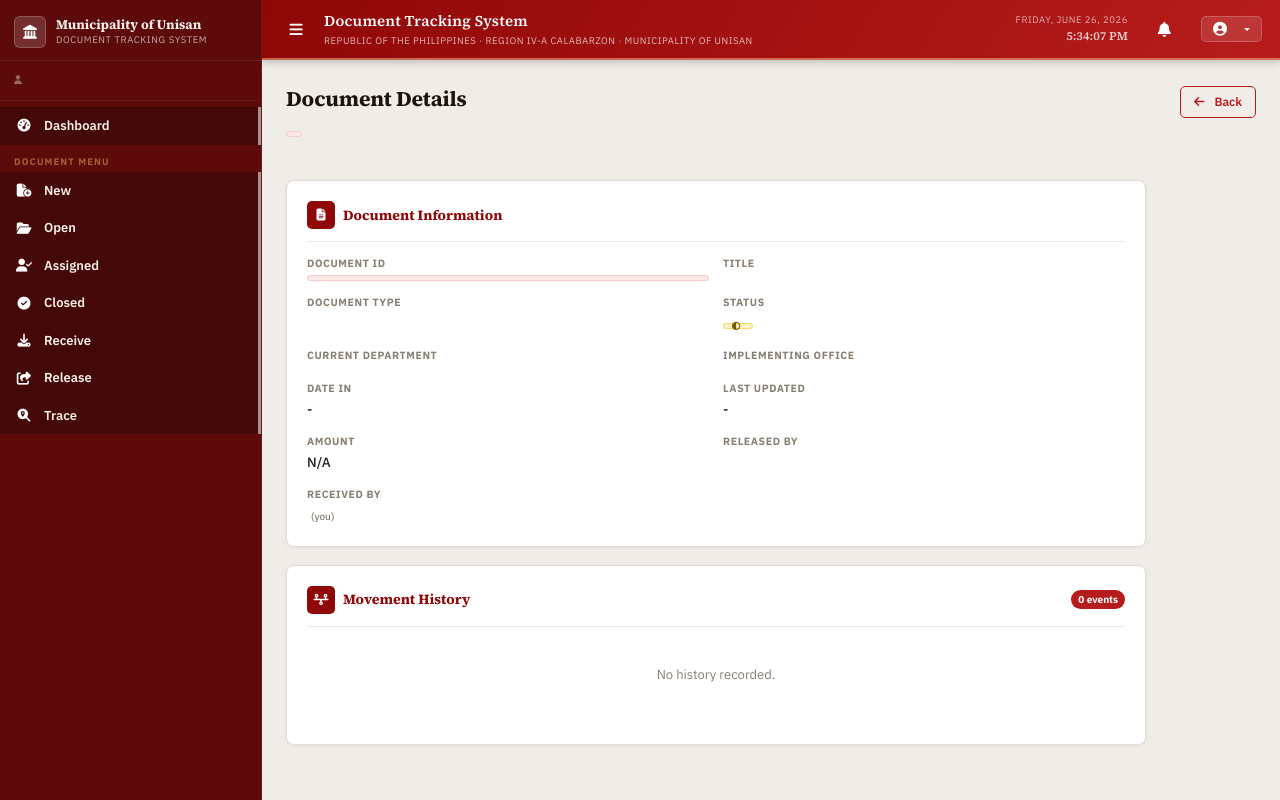
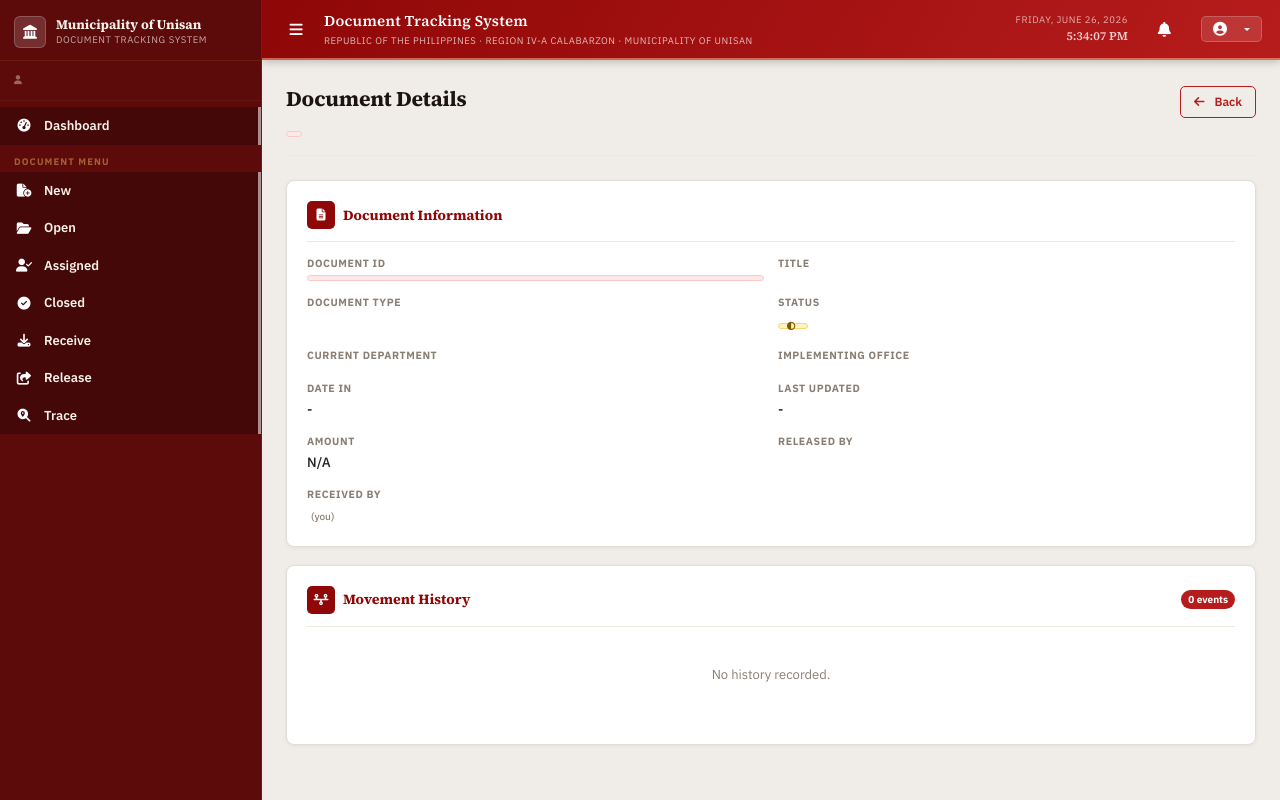
Before and after one commit to lliaaaa/DOCTRACK-RENDER, a Python web app: template app/templates/document_detail.html in a window 1280 px wide. Run offline with Jinja, Linux system fonts and the light colour scheme; the template is opened without the code that fills it, so the values that code supplies are empty.

Commit message:
Update document_detail.html

```diff
--- a/app/templates/document_detail.html
+++ b/app/templates/document_detail.html
@@ -28,7 +28,7 @@
     <a href="{{ url_for('main.documents') }}" class="btn-gov-outline"><i class="fa fa-arrow-left me-1"></i>Back</a>
   </div>
 
-  <div style="max-width:860px;">
+  <div style="max-width:100%;">
     <div class="gov-card">
       <div class="gov-card-header">
         <div class="ci"><i class="fa-solid fa-file-lines"></i></div>
```
